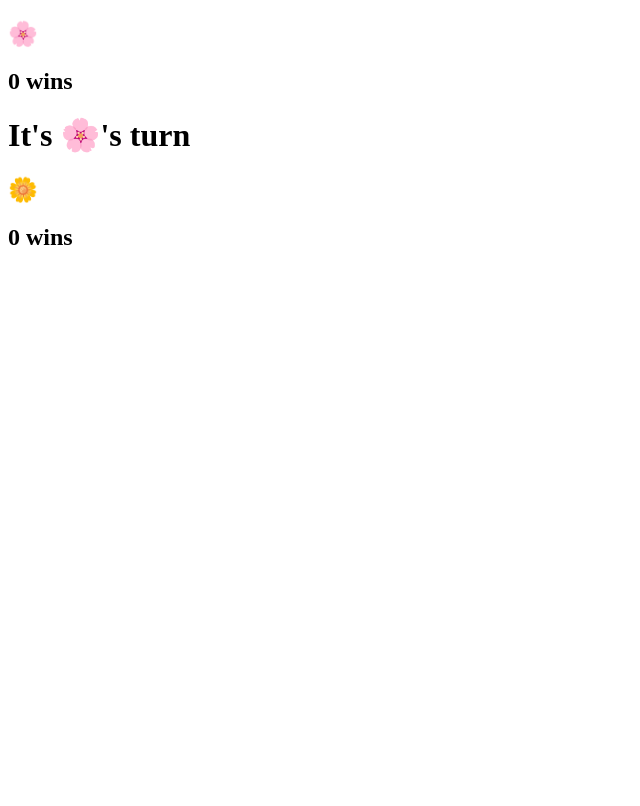
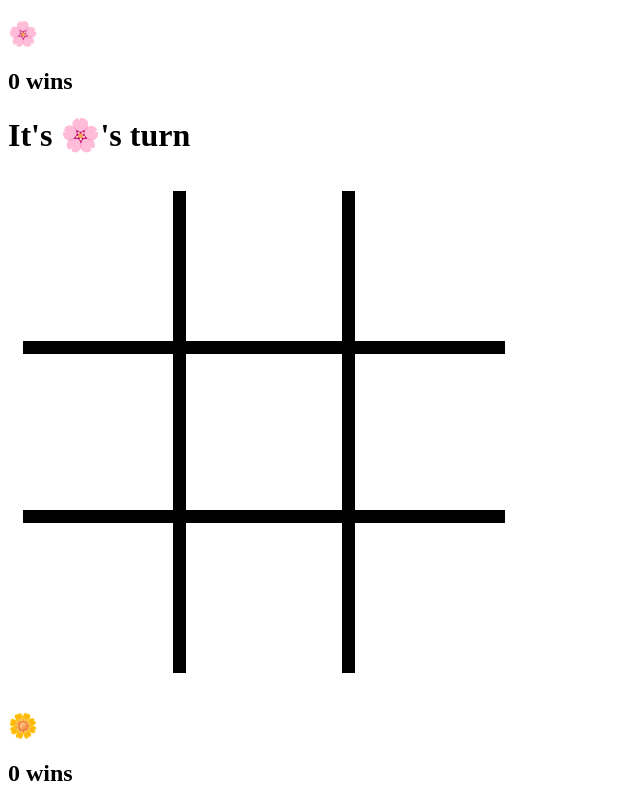
Before and after one commit to rhen92/tic-tac-toe, a plain HTML site: page index.html in a window 1280 px wide. Shown: the whole page, without its empty margins (0-640 px from the left). Drawn offline with Linux system fonts and the light colour scheme.

Commit message:
Put in game board img

```diff
--- a/index.html
+++ b/index.html
@@ -12,6 +12,7 @@
     </section>
     <form>
       <h1>It's 🌸's turn</h1>
+      <img src="./assets/tic-tac-toe-board.jpg" alt="game board">
     </form>
     <section>
       <h1>🌼</h1>
```
